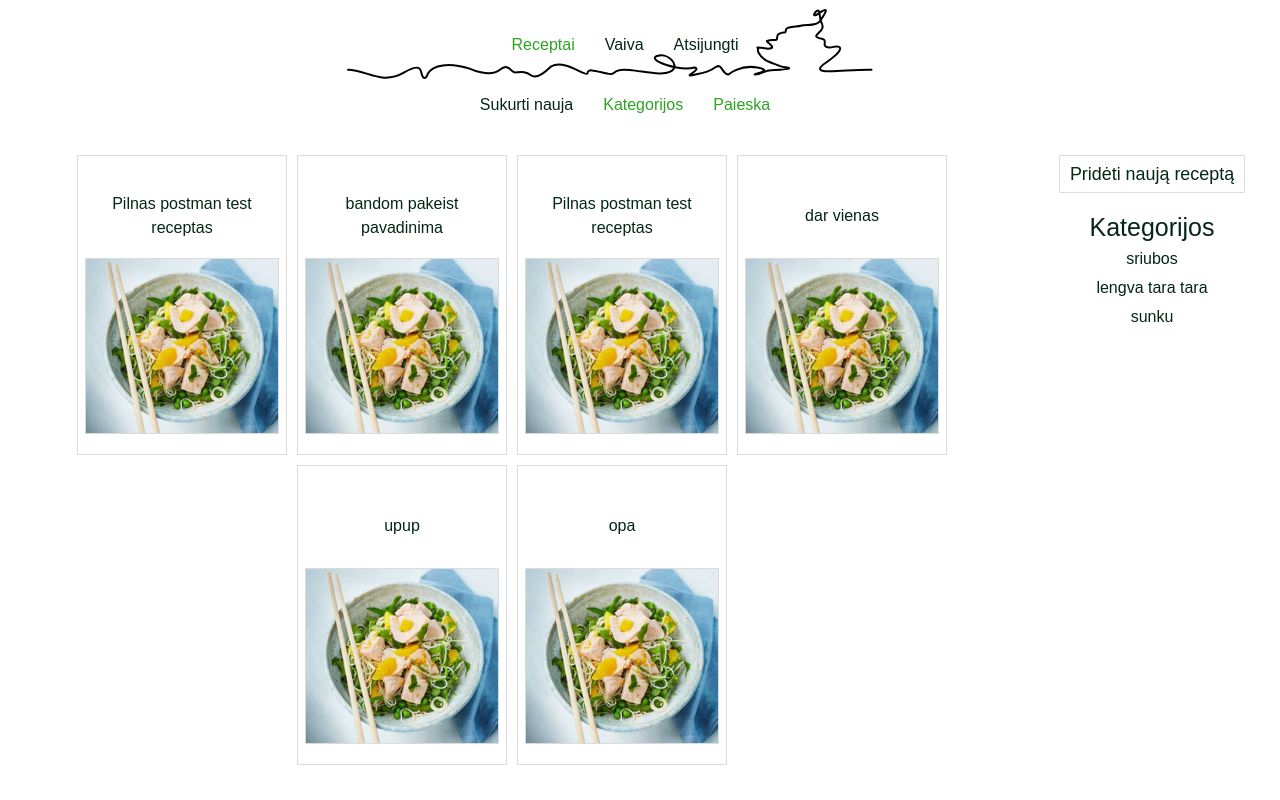
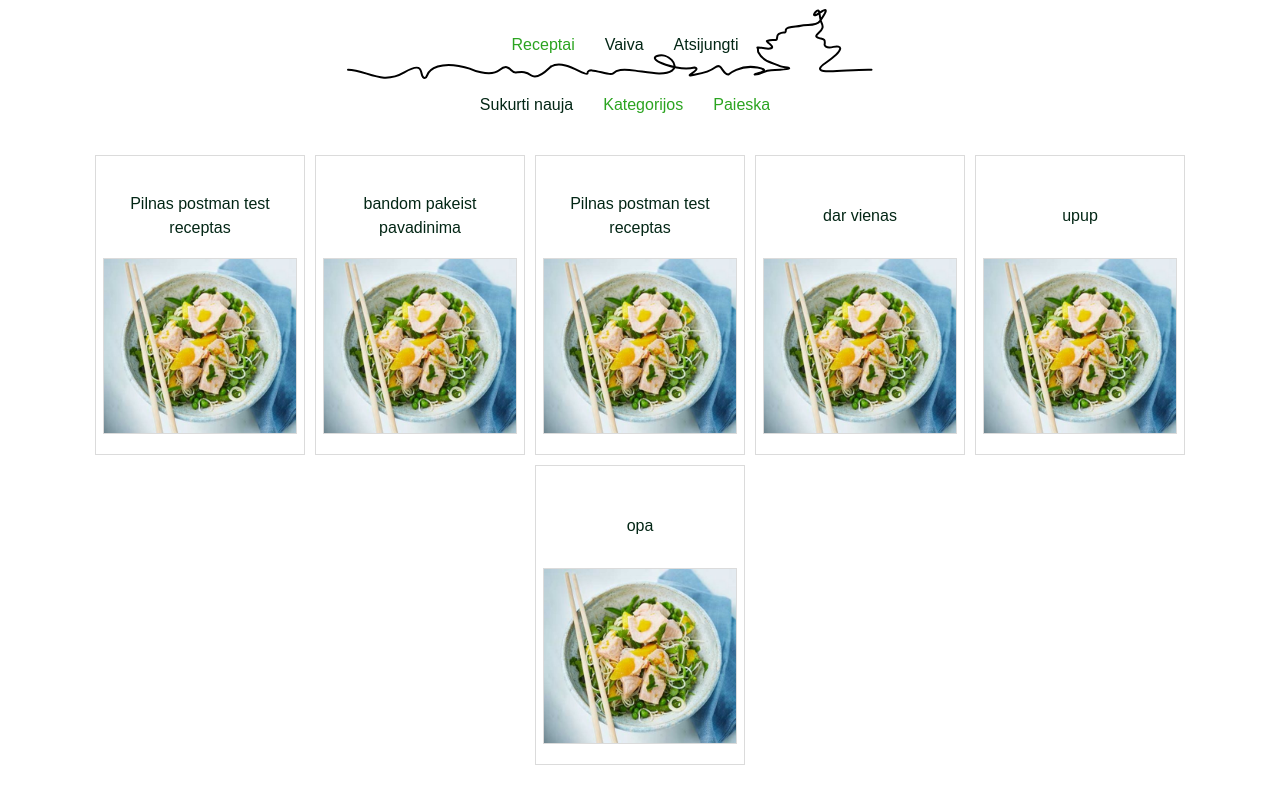
Before and after one commit to vaivabraz/recipes-frontend, a Next.js app: page /recipes in a window 1280 px wide. Built offline with nearby package versions, Linux system fonts and the light colour scheme.

Commit message:
new layout

```diff
--- a/src/pages/recipes/index.tsx
+++ b/src/pages/recipes/index.tsx
@@ -1,4 +1,4 @@
-import { Layout, RecipesList, SideContainer } from "../../components";
+import { Layout, RecipesList } from "../../components";
 import styled from "styled-components";
 
 const Recipes = () => {
@@ -6,15 +6,14 @@ const Recipes = () => {
     <Layout>
       <BodyContainer>
         <RecipesList />
-        <SideContainer />
       </BodyContainer>
     </Layout>
   );
 };
 
 const BodyContainer = styled.div`
+  padding: 0rem 9rem;
   display: grid;
-  grid-template-columns: 80% auto;
   @media screen and (max-width: 940px) {
     grid-template-columns: 100%;
   }
```
